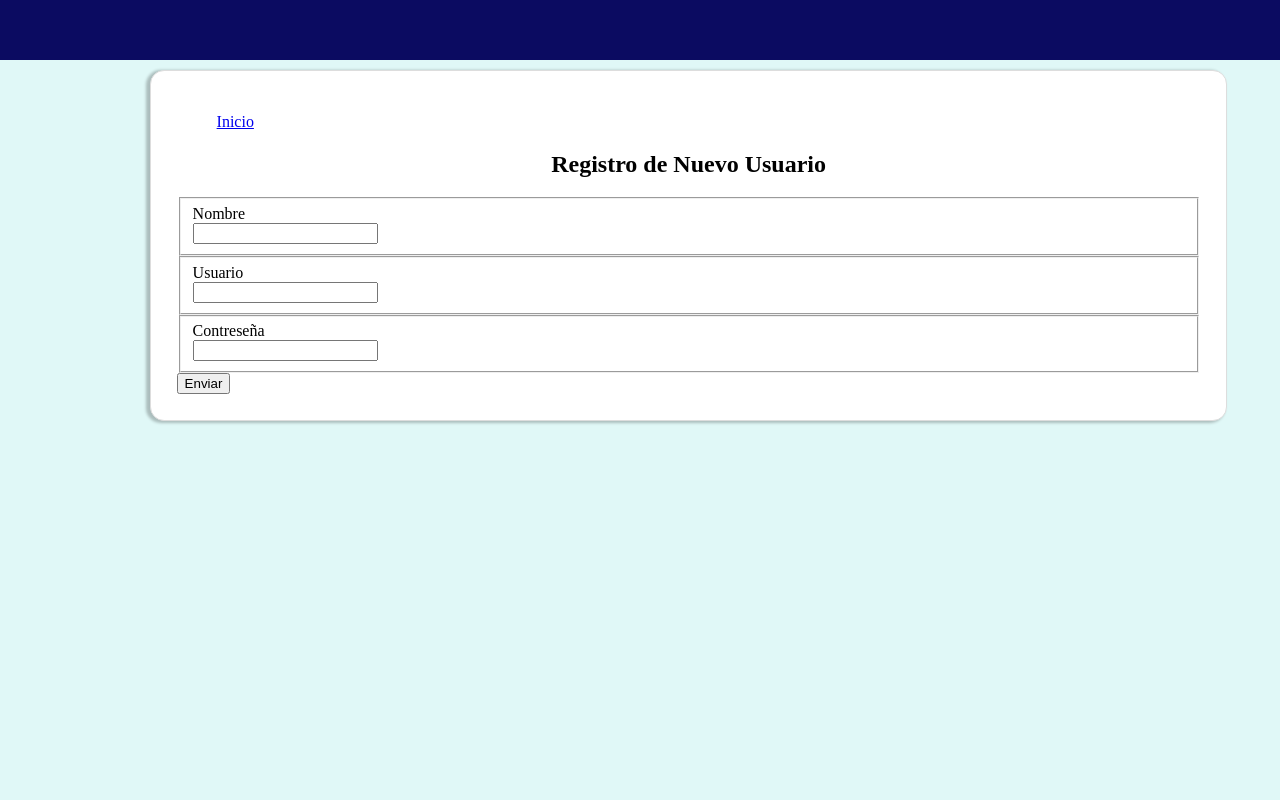
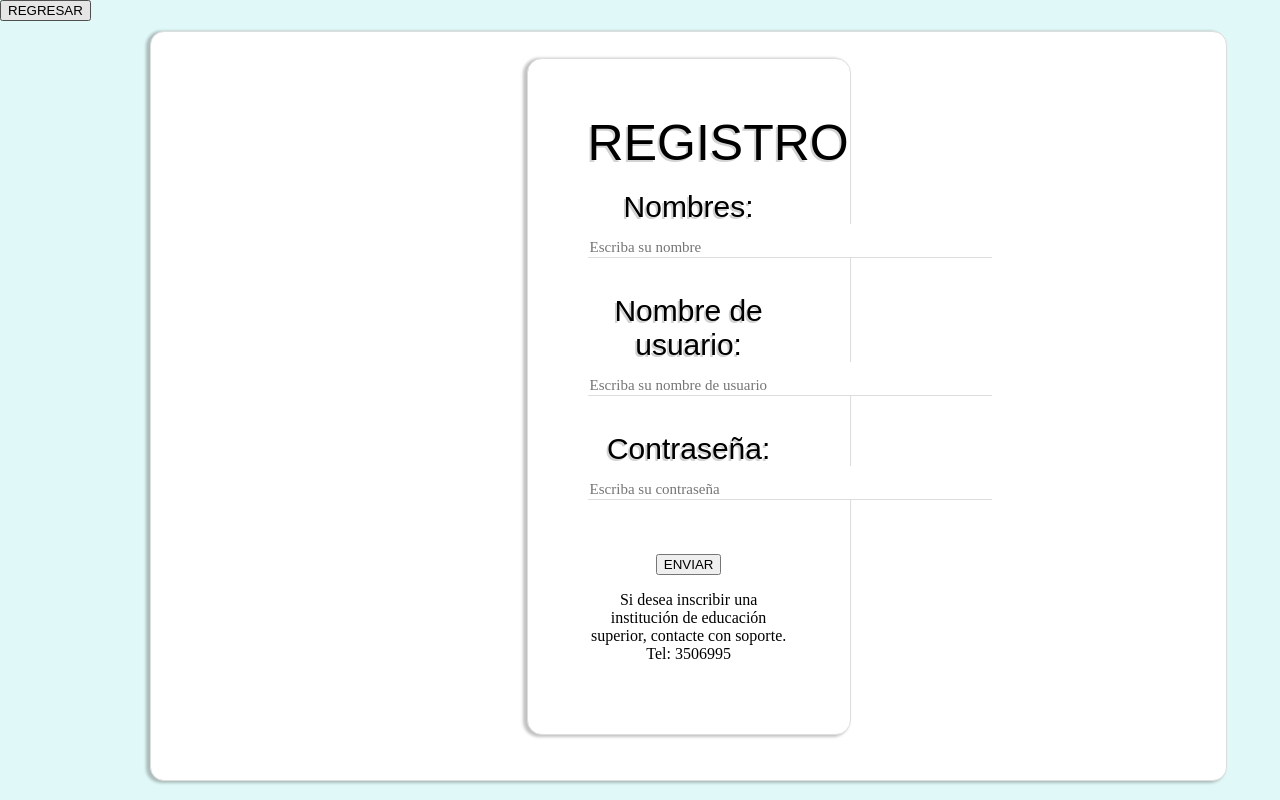
Before and after one commit to QuantumGorilla/LinkedLiving, a PHP site: page /registrarse.php in a window 1280 px wide. Run offline with PHP 8.4, Linux system fonts and the light colour scheme; some libraries are stand-ins or nearby versions.

Commit message:
Registra usuarios en la base de datos

```diff
--- a/admin.php
+++ b/admin.php
@@ -4,7 +4,7 @@ session_start();
 	if(isset($_SESSION['Usuario'])){
 
 	}else{
-		header("Location: ./index.php?Error=Acceso denegado");
+		header("Location: ./login.php?Error=Acceso denegado");
 	}
 ?>
 <!DOCTYPE html>
@@ -18,7 +18,7 @@ session_start();
 </head>
 <body>
 	<header>
-		<a id="inicio" href="index.php">Inicio</a>
+		<a id="inicio" href="login.php">Inicio</a>
 		<a id="agregar" href="admin/agregarproducto.php" >Agregar</a>
 		<a id="modificar" href="admin/modificar.php">Modificar</a>
 		<a id="cerrar" href="./login/cerrar.php">Salir</a>
--- a/buscar.php
+++ b/buscar.php
@@ -3,7 +3,7 @@ session_start();
 if(isset($_SESSION['usuario'])){
 
 }else{
-	header("Location: ./index.php?Error=Acceso denegado");
+	header("Location: ./login.php?Error=Acceso denegado");
 }
 ?>
 <!DOCTYPE html>
--- a/css/estiloDetalles.css
+++ b/css/estiloDetalles.css
@@ -20,7 +20,6 @@ header h1{
 	display: inline-block;
 	vertical-align: top;
 }
-header a{
 	width: 50px;
 	margin-left: 0;
 	display: inline-block;
--- a/guardabasecliente.php
+++ b/guardabasecliente.php
@@ -4,16 +4,16 @@
 	$usuario=$_POST['usuario'];
 	$contrasena=$_POST['contrasena'];
 	if (strlen($nombre)*strlen($usuario)*strlen($contrasena)) {
-		$Sql="insert into cliente (nombre,usuario,contrasena) values(
+		$Sql="insert into usuarios (nombre,usuario,contrasena) values(
 			'$nombre',
 			'$usuario',
 			'$contrasena')";
 		mysqli_query($obj_conexion,$Sql);
-		header ("Location: index.php");
+		header ("Location: login.php");
 		echo "Registrado correctamente";
 
 	}else{
-		header ("Location: registrarse.php");
+		header ("Location: registro.php");
 		echo "Llene todos los campos primero...";
 	}
 
--- a/registrarse.php
+++ b/registrarse.php
@@ -10,32 +10,95 @@ session_start();
 	<link rel="stylesheet" type="text/css" href="../css/estilos.css">
 	<script type="text/javascript" src="./js/jquery-1.10.2.js"></script>
 	<script type="text/javascript"  src="./js/scripts.js"></script>
+	<style>
+    body {
+      background-color: #E0F8F7;
+    }
+    label {
+      font-family: "Arial";
+      font-size: 30px;
+      text-shadow: -2px 2px lightgray;
+    }
+    center {
+      background-color: white;
+      padding: 55px 60px 55px 60px;
+      margin: 0px 350px 20px 350px;
+      border: 1px solid #DDD;
+      border-radius: 15px;
+      box-shadow: -3px 1px 3px 1px rgba(0,0,0,0.24);
+    }
+    #botones {
+      display: inline-block;
+      padding: 10px 35px;
+      font-size: 12px;
+      cursor: pointer;
+      text-align: center;
+      text-decoration: none;
+      outline: none;
+      color: #FFF;
+      background-color:#08088A;
+      border-radius: 15px;
+    }
+    #titulo {
+      font-size: 50px;
+      text-shadow: -2px 2px lightgray;
+    }
+    #botones:hover {
+      background-color: #0101DF;
+      box-shadow: 0 12px 16px 0 rgba(0,0,0,0.24), 0 10px 30px 0 rgba(0,0,0,0.19);
+    }
+    botones:active {
+      background-color: #0B0B61;
+    }
+    #nombre {
+      font-family: "Times New Roman", Times, serif;
+      font-size: 15px;
+      padding-top: 15px;
+      border-left: none;
+      border-right: none;
+      border-top: none;
+      border-bottom: 1px solid #DDD;
+      width: 400px;
+    }
+
+    #usuario {
+      font-family: "Times New Roman", Times, serif;
+      font-size: 15px;
+      padding-top: 15px;
+      border-left: none;
+      border-right: none;
+      border-top: none;
+      border-bottom: 1px solid #DDD;
+      width: 400px;
+    }
+    #contrasena{
+      font-family: "Times New Roman", Times, serif;
+      font-size: 15px;
+      padding-top: 15px;
+      border-left: none;
+      border-right: none;
+      border-top: none;
+      border-bottom: 1px solid #DDD;
+      width: 400px;
+    }
+  </style>
 </head>
 <body>
-	<header>
-	</header>
-	<section>
-	<nav class="menu2">
-	  <menu>
-	    <li><a href="index.php">Inicio</a></li>
-	  </menu>
-	</nav>
-	<center><h1>Registro de Nuevo Usuario</h1></center>
-	<form action="guardabasecliente.php" method = "post"">
-		<fieldset>
-			Nombre<br>
-			<input type="text" name="nombre">
-		</fieldset>
-		<fieldset>
-			Usuario<br>
-			<input type="text" name="usuario">
-		</fieldset>
-		<fieldset>
-			Contreseña<br>
-			<input type="password" name="contresena">
-		</fieldset>
-		<input type="submit" name="accion" value="Enviar" class="aceptar">
+  <form action="login.php" method = "post">
+      <input type="submit" type="submit" value="REGRESAR"/>
 	</form>
+  <section>
+	<center><form action="guardabasecliente.php" method = "post">
+	<label id="titulo">REGISTRO</label><br><br>
+	<label for="nombre">Nombres: </label><br>
+     <input type="text" name="nombre" class="form-control" id="nombre" placeholder="Escriba su nombre"><br><br><br>
+     <label for="usuario">Nombre de usuario: </label><br>
+     <input type="text" name="usuario" class="form-control" id="usuario" placeholder="Escriba su nombre de usuario"><br><br><br>
+     <label for="contrasena">Contraseña: </label><br>
+     <input type="password" name="contrasena" class="form-control" id="contrasena" placeholder="Escriba su contraseña"><br><br><br><br>
+     <input type="submit" name="accion" value="ENVIAR" class="aceptar"><br>
+     <p> Si desea inscribir una institución de educación superior, contacte con soporte. <br> Tel: 3506995 </p>
+	</form>	</center>
 	</section>
 </body>
 </html>
--- a/registro/abrir_conexion.php
+++ b/registro/abrir_conexion.php
@@ -6,7 +6,7 @@
 	$clavedb = "";    // sera el valor de nuestra BD
 
 	//Lista de Tablas
-	$tabla_db1 = "cliente"; 	   // tabla de usuarios
+	$tabla_db1 = "usuarios"; 	   // tabla de usuarios
 
 
 	error_reporting(1); //No me muestra errores
```
Also changed, not shown: baseDatos/LinkedLiving.sql (+2 -8 lines), css/estiloPrincipal.css (+28 -12 lines), firstpage.php (added, +11 -0 lines), login.php (+15 -3 lines), principal.php (+25 -18 lines), registro/registro.php (+12 -13 lines), verificarCliente.php (+10 -10 lines), imagenes/publi1.PNG (added), imagenes/publi2.PNG (added), imagenes/publi3.PNG (added), 1 other file.
